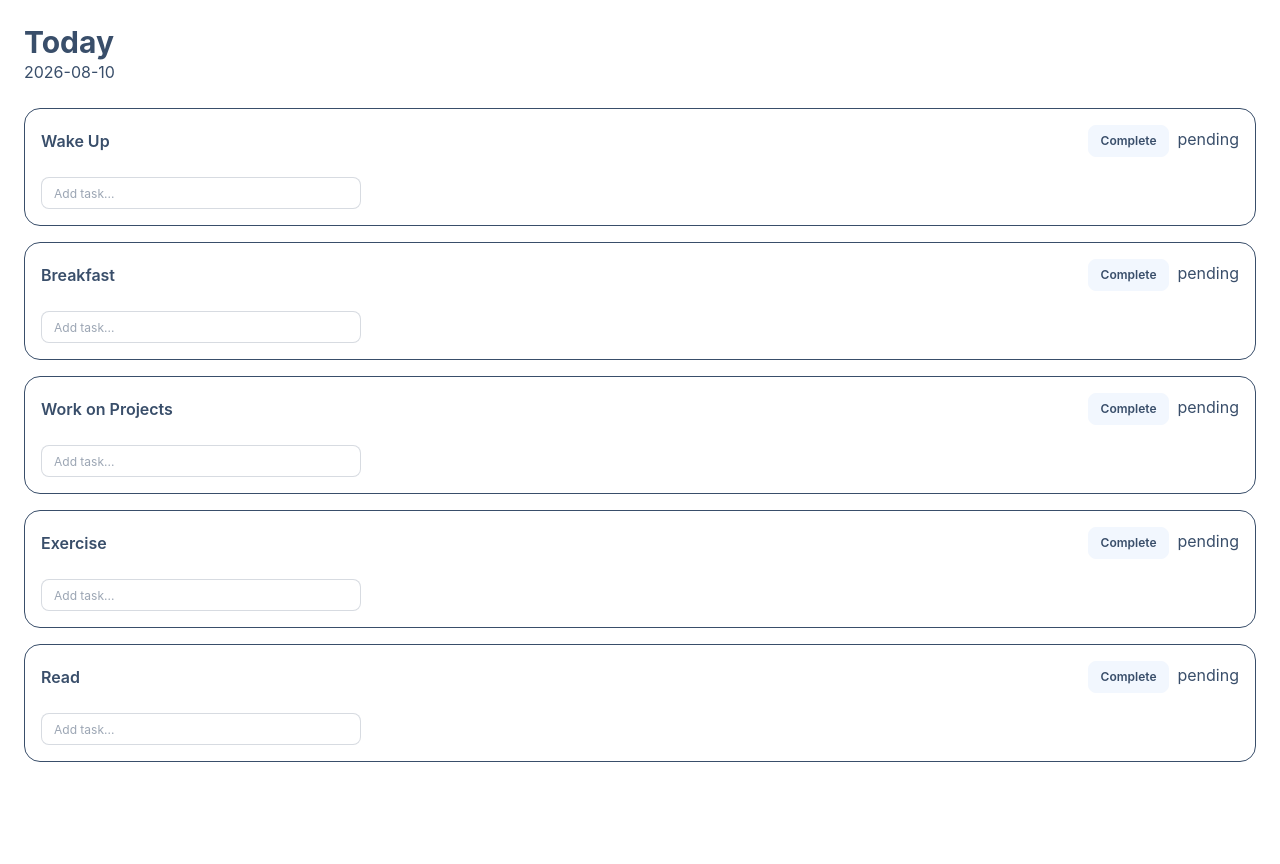
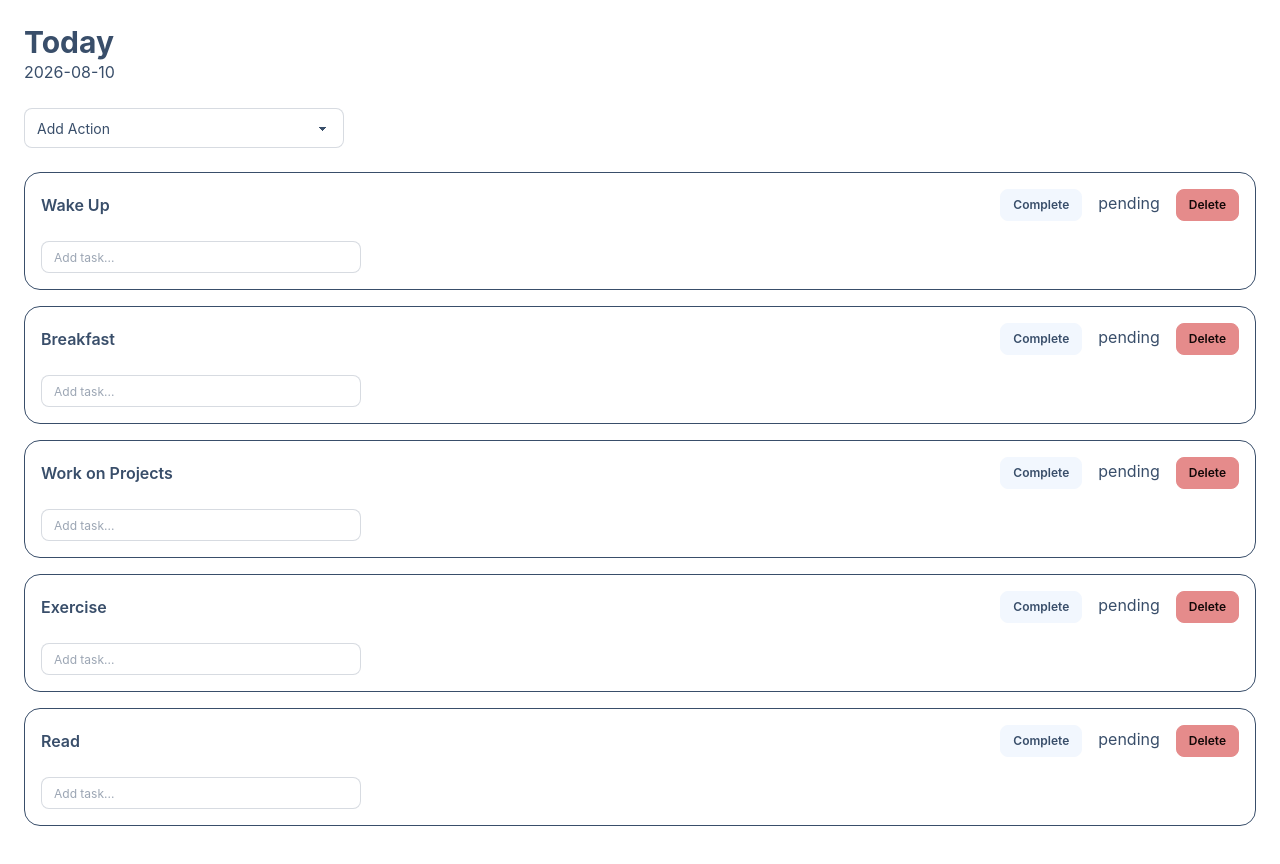
Before and after one commit to michaelgelooooo/momentum-life, a React app in the folder frontend/: page / in a window 1280 px wide. Before the commit the page ends 802 px from the top, so only its background shows below. Built offline with nearby package versions, Linux system fonts and the light colour scheme; the HTML template or start-up script is replaced by a standard one.

Commit message:
feat: completed basic action life cycle (adding and deleting)

```diff
--- a/frontend/src/components/dashboard/Today.jsx
+++ b/frontend/src/components/dashboard/Today.jsx
@@ -1,5 +1,4 @@
 import { useEffect, useState } from "react";
-
 import { getActions } from "../../storage/actions";
 import { getDailyPlans } from "../../storage/dailyPlans";
 import {
@@ -8,12 +7,14 @@ import {
     saveCurrentDailyReport,
 } from "../../storage/dailyReports";
 import { getSettings } from "../../storage/settings";
+import { generateId } from "../../utils/ids";
 
 function Today() {
     const [report, setReport] = useState(null);
+    const [actions, setActions] = useState([]);
 
     useEffect(() => {
-        const actions = getActions();
+        const storedActions = getActions();
         const plans = getDailyPlans();
         const settings = getSettings();
 
@@ -23,14 +24,39 @@ function Today() {
 
         const currentReport = getCurrentDailyReport(
             defaultPlan,
-            actions
+            storedActions
         );
 
+        setActions(storedActions);
         setReport(currentReport);
     }, []);
 
     if (!report) {
         return <div>Loading...</div>;
+    }
+
+    function addAction(action) {
+        setReport((currentReport) => {
+            const updatedReport = {
+                ...currentReport,
+                actions: [
+                    ...currentReport.actions,
+                    {
+                        id: generateId("day-action"),
+                        actionId: action.id,
+                        name: action.name,
+                        time: null,
+                        order: currentReport.actions.length + 1,
+                        status: "pending",
+                        tasks: [],
+                    },
+                ],
+            };
+
+            saveCurrentDailyReport(updatedReport);
+
+            return updatedReport;
+        });
     }
 
     function toggleAction(actionId) {
@@ -51,6 +77,35 @@ function Today() {
                     };
                 }),
             };
+
+            saveCurrentDailyReport(updatedReport);
+
+            return updatedReport;
+        });
+    }
+
+    function deleteAction(actionId) {
+        setReport((currentReport) => {
+            const updatedReport = {
+                ...currentReport,
+                actions: currentReport.actions.filter(
+                    (action) => action.id !== actionId
+                ),
+            };
+
+            saveCurrentDailyReport(updatedReport);
+
+            return updatedReport;
+        });
+    }
+
+    function handleAddTask(actionId, taskName) {
+        setReport((currentReport) => {
+            const updatedReport = addTaskToAction(
+                currentReport,
+                actionId,
+                taskName
+            );
 
             saveCurrentDailyReport(updatedReport);
 
@@ -92,20 +147,6 @@ function Today() {
         });
     }
 
-    function handleAddTask(actionId, taskName) {
-        setReport((currentReport) => {
-            const updatedReport = addTaskToAction(
-                currentReport,
-                actionId,
-                taskName
-            );
-
-            saveCurrentDailyReport(updatedReport);
-
-            return updatedReport;
-        });
-    }
-
     function deleteTask(actionId, taskId) {
         setReport((currentReport) => {
             const updatedReport = {
@@ -140,6 +181,38 @@ function Today() {
                 {report.date}
             </p>
 
+            <div className="mb-6">
+                <select
+                    className="select select-bordered"
+                    defaultValue=""
+                    onChange={(event) => {
+                        const action = actions.find(
+                            (action) => action.id === event.target.value
+                        );
+
+                        if (!action) {
+                            return;
+                        }
+
+                        addAction(action);
+                        event.target.value = "";
+                    }}
+                >
+                    <option value="" disabled>
+                        Add Action
+                    </option>
+
+                    {actions.map((action) => (
+                        <option
+                            key={action.id}
+                            value={action.id}
+                        >
+                            {action.name}
+                        </option>
+                    ))}
+                </select>
+            </div>
+
             {report.actions.map((action) => (
                 <div
                     key={action.id}
@@ -158,7 +231,7 @@ function Today() {
                             )}
                         </div>
 
-                        <div>
+                        <div className="space-x-4">
                             <button
                                 className="btn btn-sm"
                                 onClick={() => toggleAction(action.id)}
@@ -168,9 +241,16 @@ function Today() {
                                     : "Complete"}
                             </button>
 
-                            <span className="ml-2">
+                            <span>
                                 {action.status}
                             </span>
+
+                            <button
+                                className="btn btn-sm btn-error"
+                                onClick={() => deleteAction(action.id)}
+                            >
+                                Delete
+                            </button>
                         </div>
                     </div>
 
```
